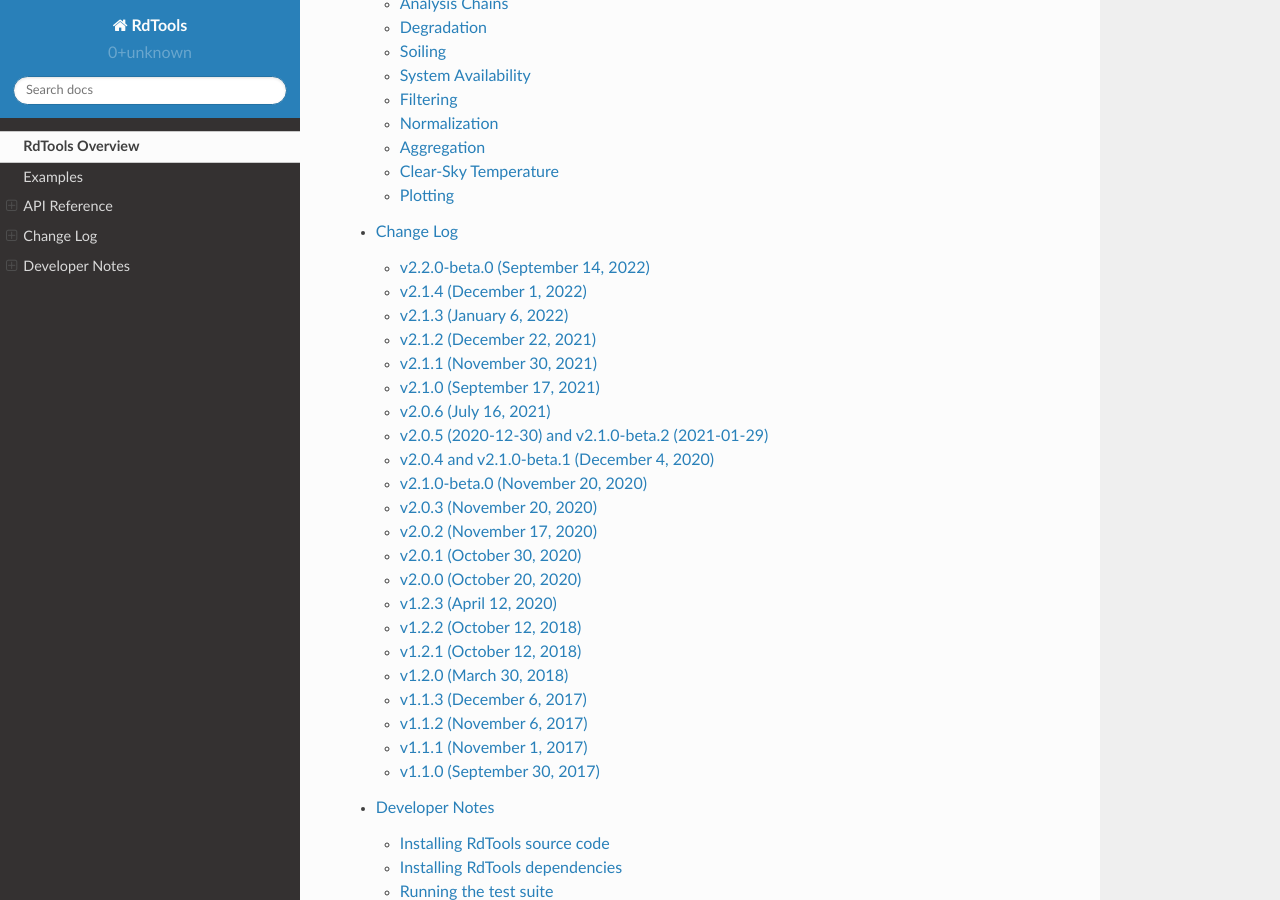
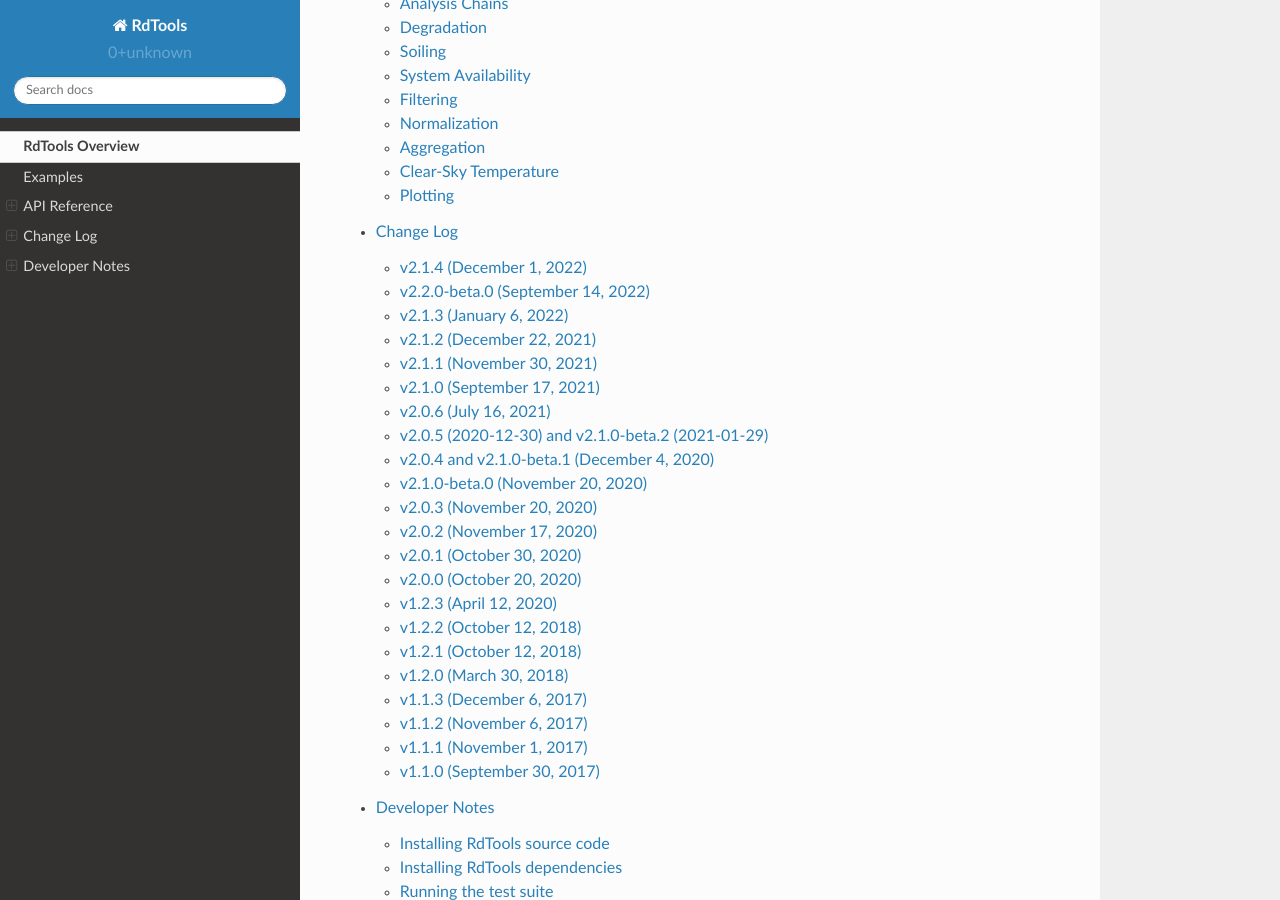
Before and after one commit to NREL/rdtools, a Sphinx documentation site: the page built from docs/sphinx/source/index.rst, in a window 1280 px wide and 900 px high, scrolled down 6964 px. Built offline with Sphinx 7.4.7 and the Read the Docs theme 2.0.0, drawn with Linux system fonts in a browser that asks for light colours; pages that are not in the unit, such as notebooks, are missing from menus.

Commit message:
switcheroo

```diff
--- a/docs/sphinx/source/changelog.rst
+++ b/docs/sphinx/source/changelog.rst
@@ -1,8 +1,8 @@
 RdTools Change Log
 ==================
 .. include:: changelog/pending.rst
+.. include:: changelog/v2.1.4.rst
 .. include:: changelog/v2.2.0-beta.0.rst
-.. include:: changelog/v2.1.4.rst
 .. include:: changelog/v2.1.3.rst
 .. include:: changelog/v2.1.2.rst
 .. include:: changelog/v2.1.1.rst
```
